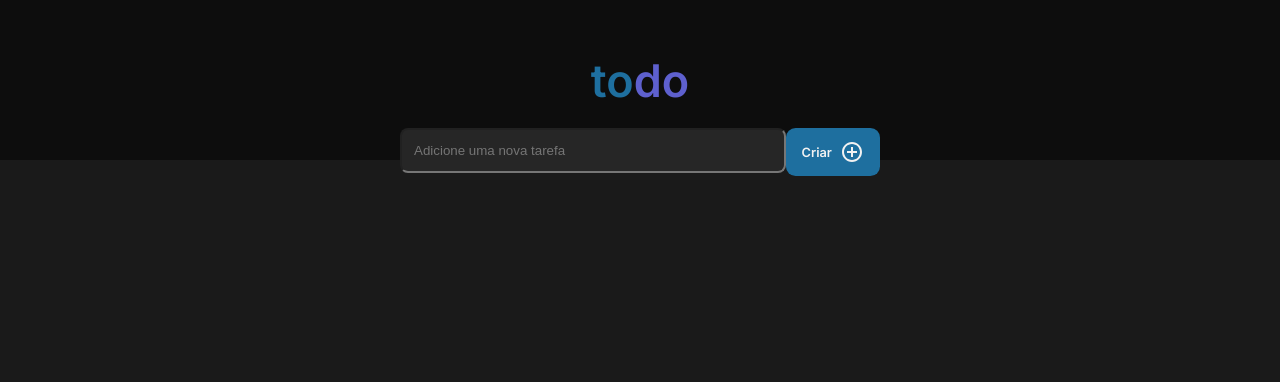
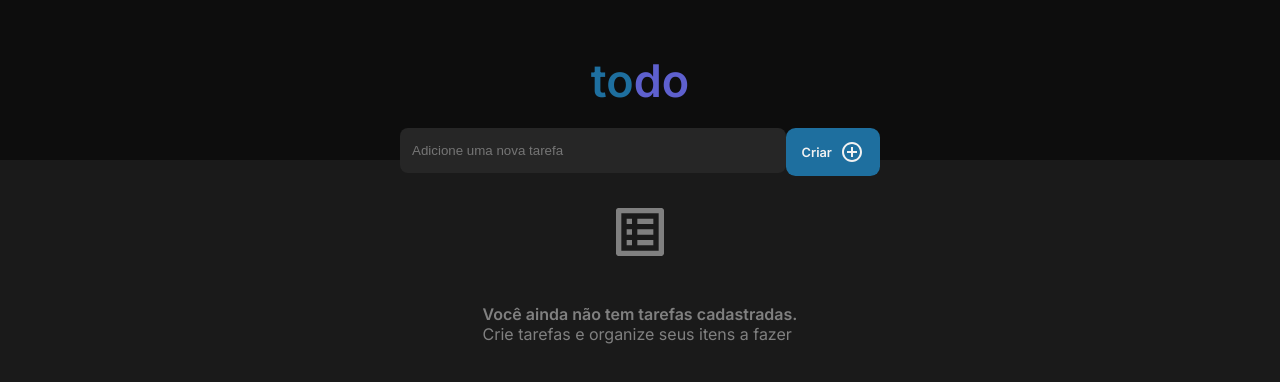
Before and after one commit to amandaduuaarte/ToDoList-ReactJS, a React (Create React App) app: page / in a window 1280 px wide. Shown: the top 382 px of the page. Built offline with nearby package versions, Linux system fonts and the light colour scheme.

Commit message:
feat: Create not found component.

```diff
--- /dev/null
+++ b/src/components/NotFound/index.tsx
@@ -0,0 +1,18 @@
+import React from "react";
+import ListAltIcon from "@mui/icons-material/ListAlt";
+import { Container, Text } from "./styles";
+import { colors } from "../../style/colors";
+
+export function NotFound() {
+  return (
+    <Container>
+      <ListAltIcon
+        sx={{ color: colors.base["gray-300"], fontSize: 64, marginBottom: 5 }}
+      />
+      <Text bold>
+        Você ainda não tem tarefas cadastradas.
+        <Text>Crie tarefas e organize seus itens a fazer</Text>
+      </Text>
+    </Container>
+  );
+}
--- /dev/null
+++ b/src/components/NotFound/styles.ts
@@ -0,0 +1,19 @@
+import styled from "styled-components";
+import { colors } from "../../style/colors";
+
+interface TextProps {
+  bold?: boolean;
+}
+export const Container = styled.div`
+  margin-top: 1.5rem;
+  display: flex;
+  flex-direction: column;
+  justify-content: center;
+  align-items: center;
+`;
+
+export const Text = styled.p<TextProps>`
+  font-size: 1rem;
+  color: ${colors.base["gray-300"]};
+  font-weight: ${({ bold }) => (bold ? 700 : 400)};
+`;
--- a/src/components/TextField/styles.ts
+++ b/src/components/TextField/styles.ts
@@ -6,9 +6,10 @@ export const Container = styled.input`
   height: 45px;
   width: 100%;
   border-radius: 0.5rem;
+  border: none;
   color: white;
   padding: 0 12px;
   &:focus {
-    border: 1px solid red;
+    outline: none;
   }
 `;
--- a/src/components/index.ts
+++ b/src/components/index.ts
@@ -3,3 +3,4 @@ export * from "./Checkbox";
 export * from "./Header";
 export * from "./Tasks";
 export * from "./TextField";
+export * from "./NotFound";
--- a/src/pages/Home/index.tsx
+++ b/src/pages/Home/index.tsx
@@ -1,5 +1,5 @@
 import React from "react";
-import { Button, Header, TextField } from "../../components";
+import { Button, Header, NotFound, TextField } from "../../components";
 import { Container, CreateTasksContainer } from "./styles";
 
 export function Home() {
@@ -13,6 +13,7 @@ export function Home() {
           </div>
           <Button />
         </CreateTasksContainer>
+        <NotFound />
       </Container>
     </>
   );
--- a/src/pages/Home/styles.ts
+++ b/src/pages/Home/styles.ts
@@ -2,6 +2,7 @@ import styled from "styled-components";
 
 export const Container = styled.div`
   display: flex;
+  flex-direction: column;
   justify-content: center;
   align-items: center;
   height: 100%;
```
